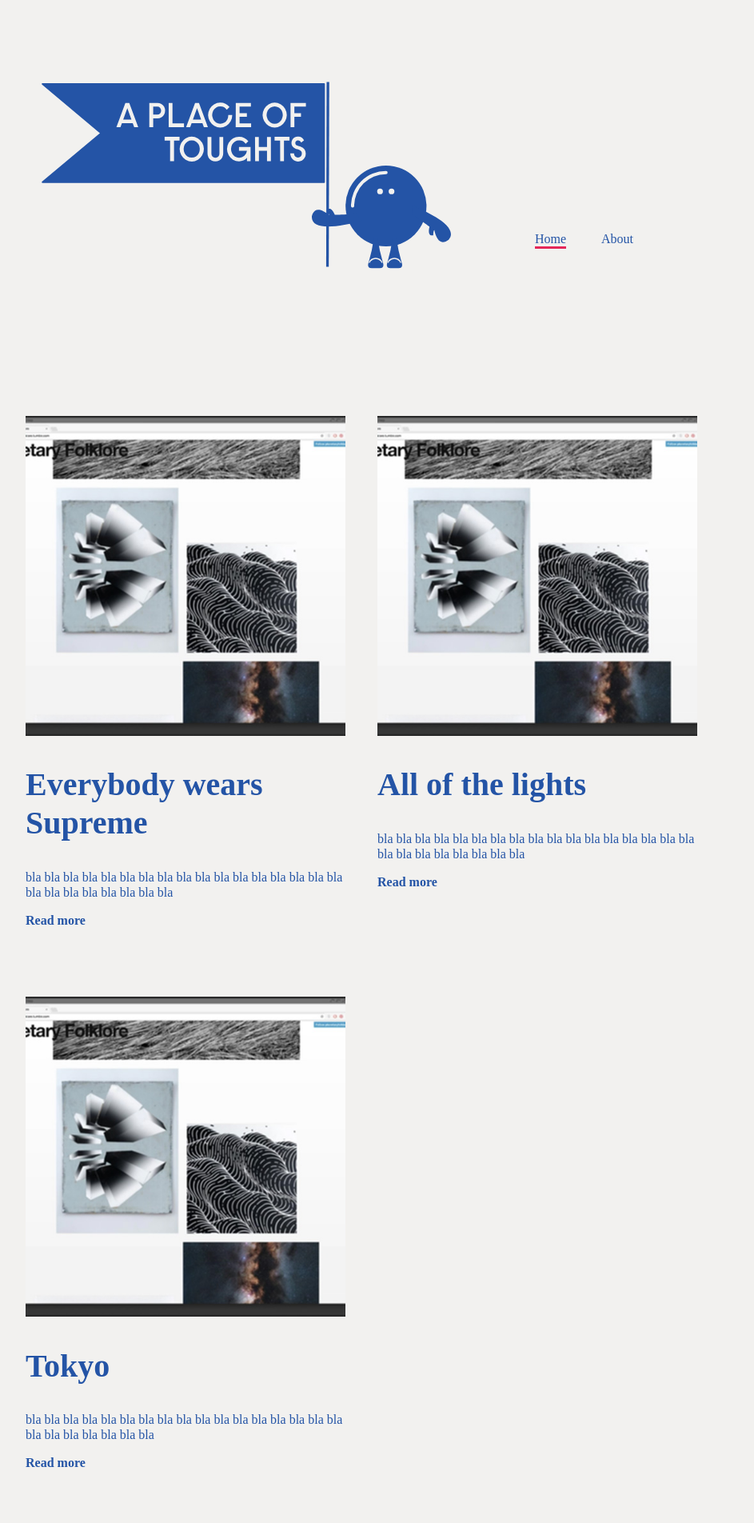
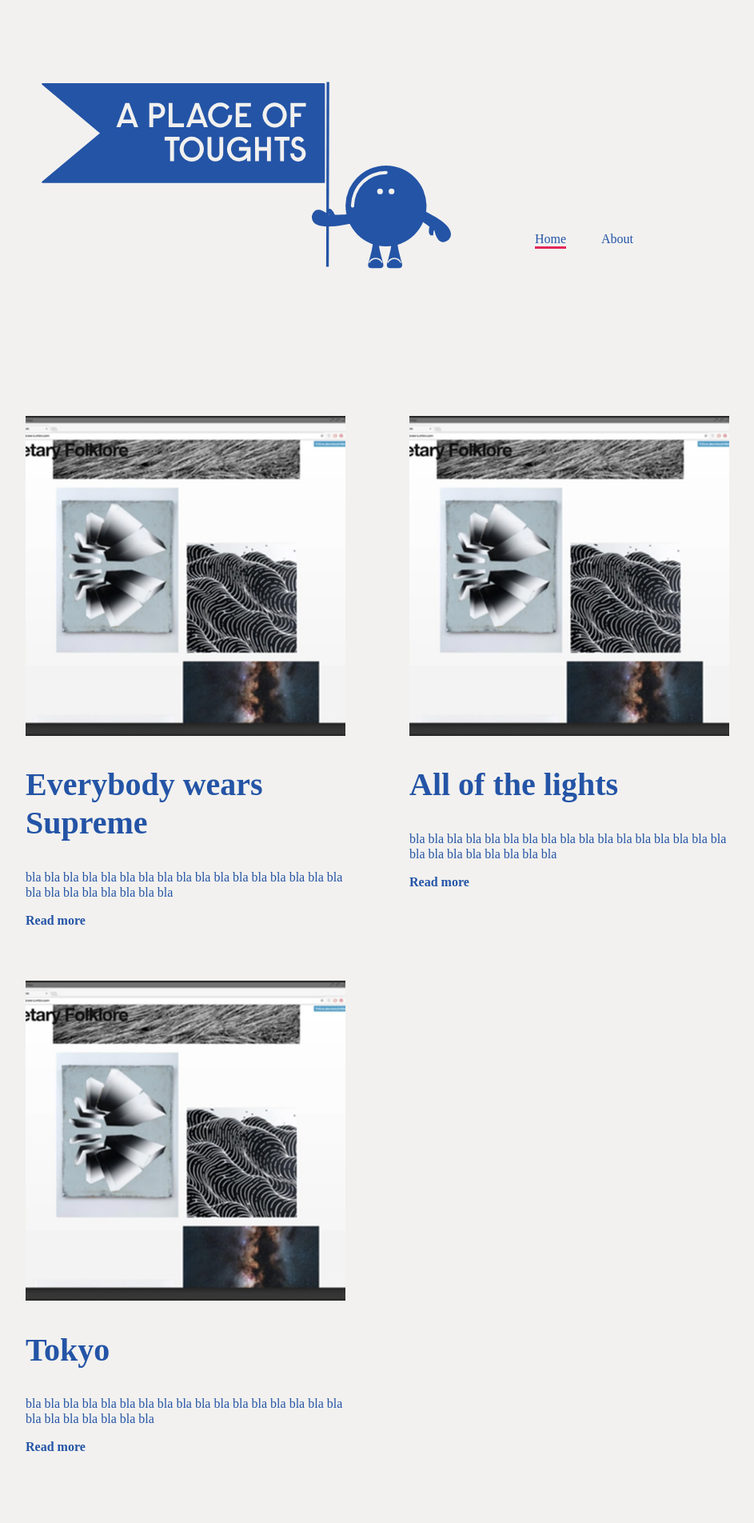
Before and after one commit to emho-lab/journal, a Jekyll site: the page built from index.html, in a window 1280 px wide. Shown: the whole page at 80% size, without its empty margins (218-1161 px from the left). Built offline with Jekyll 4.4.1, drawn with Linux system fonts in a browser that asks for light colours; some web fonts are replaced.

Commit message:
test gridd

```diff
--- a/assets/css/app.scss
+++ b/assets/css/app.scss
@@ -23,7 +23,7 @@
 $background:#f2f1ef;
 $blue:#2454a6;
 $red:#e42759;
-$typography: Raisonne Regular;
+$typography: Raisonne;
 
 body {
     background-color: $background;
@@ -89,10 +89,7 @@ div.blog-posts {
     max-width: 540px;
     display: grid;
     grid-template-columns: 1fr 1fr;
-    grid-column-gap: 40px;
-    grid-row-gap: 20px;
-
-
+    grid-column-gap: 80px;
 }
 
 a {
```
